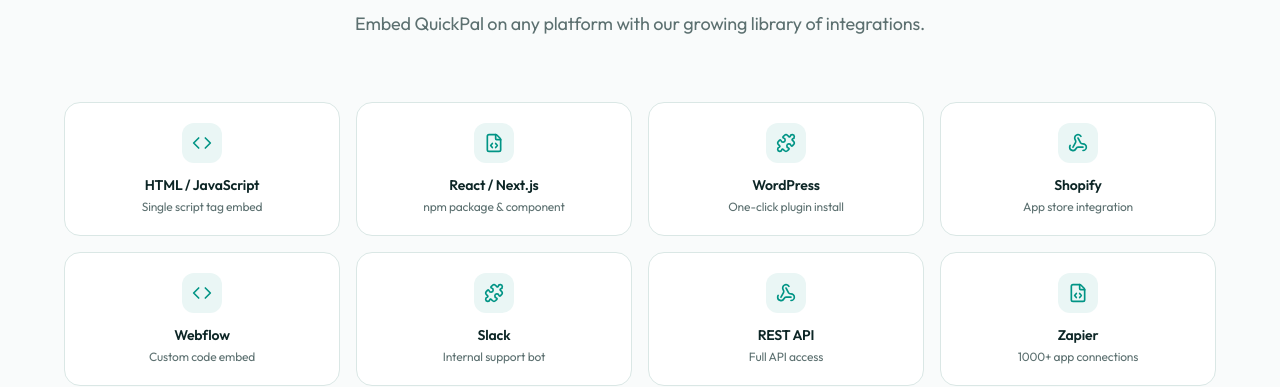
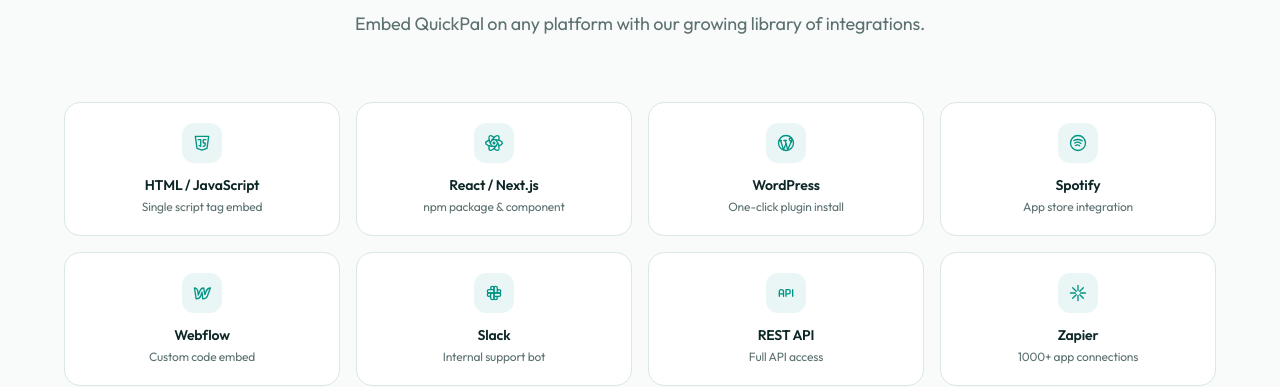
Before and after one commit to soumojit622/quickpal-ai-customer-support, a Next.js app: page / in a window 1280 px wide. Shown: the part 4620-5007 px from the top of the page. Built offline with nearby package versions, Linux system fonts and the light colour scheme; no server answers; what @scalekit-sdk/node would draw is missing.

Commit message:
feat(integrations): update integration icons and descriptions; enhance layout for better readability feat(mode-toggle): refactor ModeToggle component to prevent layout shift during initial render fix(layout): update GitHub link in metadata

```diff
--- a/src/app/layout.tsx
+++ b/src/app/layout.tsx
@@ -33,7 +33,7 @@
     icon: "/logo.svg",
   },
   other: {
-    github: "https://github.com/yourusername/quickpal",
+    github: "https://github.com/soumojit622/quickpal-ai-customer-support",
   },
 };
 
--- a/src/components/landing/Integrations.tsx
+++ b/src/components/landing/Integrations.tsx
@@ -1,15 +1,56 @@
 import { motion } from "motion/react";
-import { Code, Puzzle, Webhook, FileCode } from "lucide-react";
+import {
+  IconBrandJavascript,
+  IconBrandReact,
+  IconBrandWordpress,
+  IconBrandSpotify,
+  IconBrandWebflow,
+  IconBrandSlack,
+  IconApi,
+  IconBrandZapier,
+} from "@tabler/icons-react";
 
 const integrations = [
-  { icon: Code, name: "HTML / JavaScript", description: "Single script tag embed" },
-  { icon: FileCode, name: "React / Next.js", description: "npm package & component" },
-  { icon: Puzzle, name: "WordPress", description: "One-click plugin install" },
-  { icon: Webhook, name: "Shopify", description: "App store integration" },
-  { icon: Code, name: "Webflow", description: "Custom code embed" },
-  { icon: Puzzle, name: "Slack", description: "Internal support bot" },
-  { icon: Webhook, name: "REST API", description: "Full API access" },
-  { icon: FileCode, name: "Zapier", description: "1000+ app connections" },
+  {
+    icon: IconBrandJavascript,
+    name: "HTML / JavaScript",
+    description: "Single script tag embed",
+  },
+  {
+    icon: IconBrandReact,
+    name: "React / Next.js",
+    description: "npm package & component",
+  },
+  {
+    icon: IconBrandWordpress,
+    name: "WordPress",
+    description: "One-click plugin install",
+  },
+  {
+    icon: IconBrandSpotify,
+    name: "Spotify",
+    description: "App store integration",
+  },
+  {
+    icon: IconBrandWebflow,
+    name: "Webflow",
+    description: "Custom code embed",
+  },
+  {
+    icon: IconBrandSlack,
+    name: "Slack",
+    description: "Internal support bot",
+  },
+  {
+    icon: IconApi,
+    name: "REST API",
+    description: "Full API access",
+  },
+  {
+    icon: IconBrandZapier,
+    name: "Zapier",
+    description: "1000+ app connections",
+  },
 ];
 
 const Integrations = () => {
@@ -23,7 +64,9 @@
           transition={{ duration: 0.6 }}
           className="text-center mb-16"
         >
-          <p className="text-sm font-semibold text-primary uppercase tracking-wider mb-3">Integrations</p>
+          <p className="text-sm font-semibold text-primary uppercase tracking-wider mb-3">
+            Integrations
+          </p>
           <h2 className="text-3xl md:text-4xl font-bold text-foreground mb-4">
             Works Where You Work
           </h2>
@@ -47,10 +90,15 @@
                 whileHover={{ rotate: 10 }}
                 className="w-10 h-10 rounded-lg bg-accent flex items-center justify-center mb-3"
               >
-                <item.icon className="w-5 h-5 text-primary" />
+                <item.icon className="w-5 h-5 text-primary" stroke={1.6} />
               </motion.div>
-              <p className="text-sm font-semibold text-foreground">{item.name}</p>
-              <p className="text-xs text-muted-foreground mt-1">{item.description}</p>
+
+              <p className="text-sm font-semibold text-foreground">
+                {item.name}
+              </p>
+              <p className="text-xs text-muted-foreground mt-1">
+                {item.description}
+              </p>
             </motion.div>
           ))}
         </div>
--- a/src/components/mode-toggle.tsx
+++ b/src/components/mode-toggle.tsx
@@ -1,6 +1,6 @@
 "use client"
 
-import * as React from "react"
+import { useEffect, useState } from "react"
 import { Moon, Sun } from "lucide-react"
 import { useTheme } from "next-themes"
 
@@ -14,6 +14,15 @@
 
 export function ModeToggle() {
   const { setTheme } = useTheme()
+  const [mounted, setMounted] = useState(false)
+
+  useEffect(() => {
+    setMounted(true)
+  }, [])
+
+  if (!mounted) {
+    return <div className="h-9 w-9" />  // prevents layout shift
+  }
 
   return (
     <DropdownMenu>
@@ -24,6 +33,7 @@
           <span className="sr-only">Toggle theme</span>
         </Button>
       </DropdownMenuTrigger>
+
       <DropdownMenuContent align="end">
         <DropdownMenuItem onClick={() => setTheme("light")}>
           Light
```
